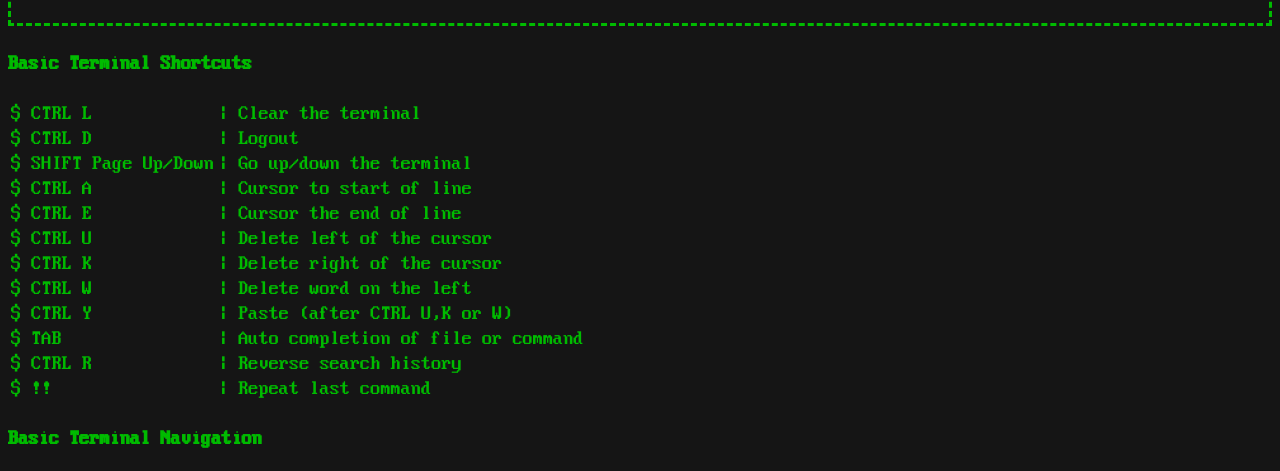
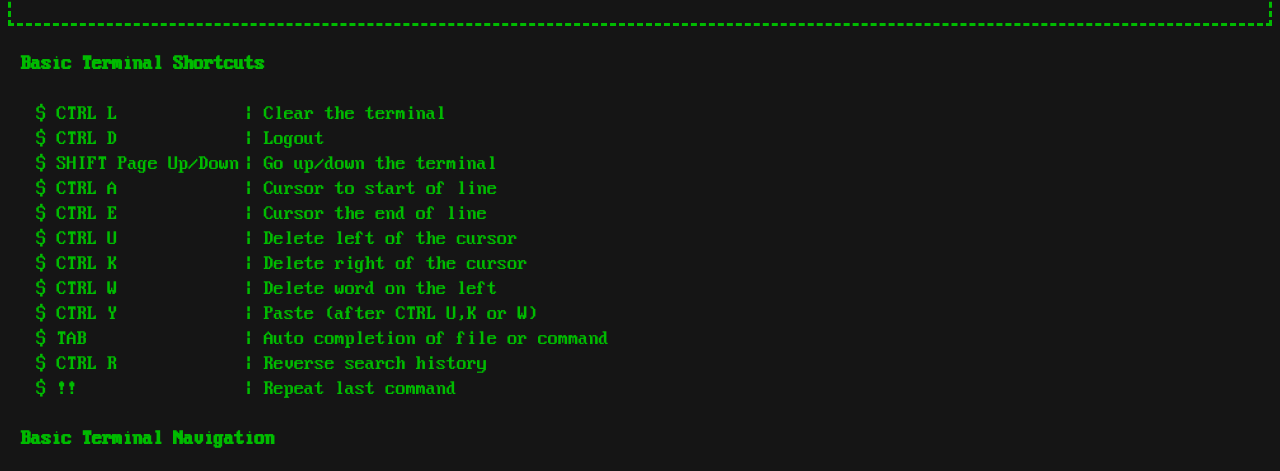
Before and after one commit to bin0use/bashCS, a plain HTML site: page index.html in a window 1280 px wide. Shown: the part 324-795 px from the top of the page. Drawn offline with Linux system fonts and the light colour scheme.

Commit message:
added h3 and table left margin

```diff
--- a/stylesheets/style.css
+++ b/stylesheets/style.css
@@ -28,3 +28,11 @@ h1 {
 h2 {
 	font-size: 35px;
 }
+
+h3 {
+	margin-left: 1%;
+}
+
+table {
+	margin-left: 2%;
+}
```
